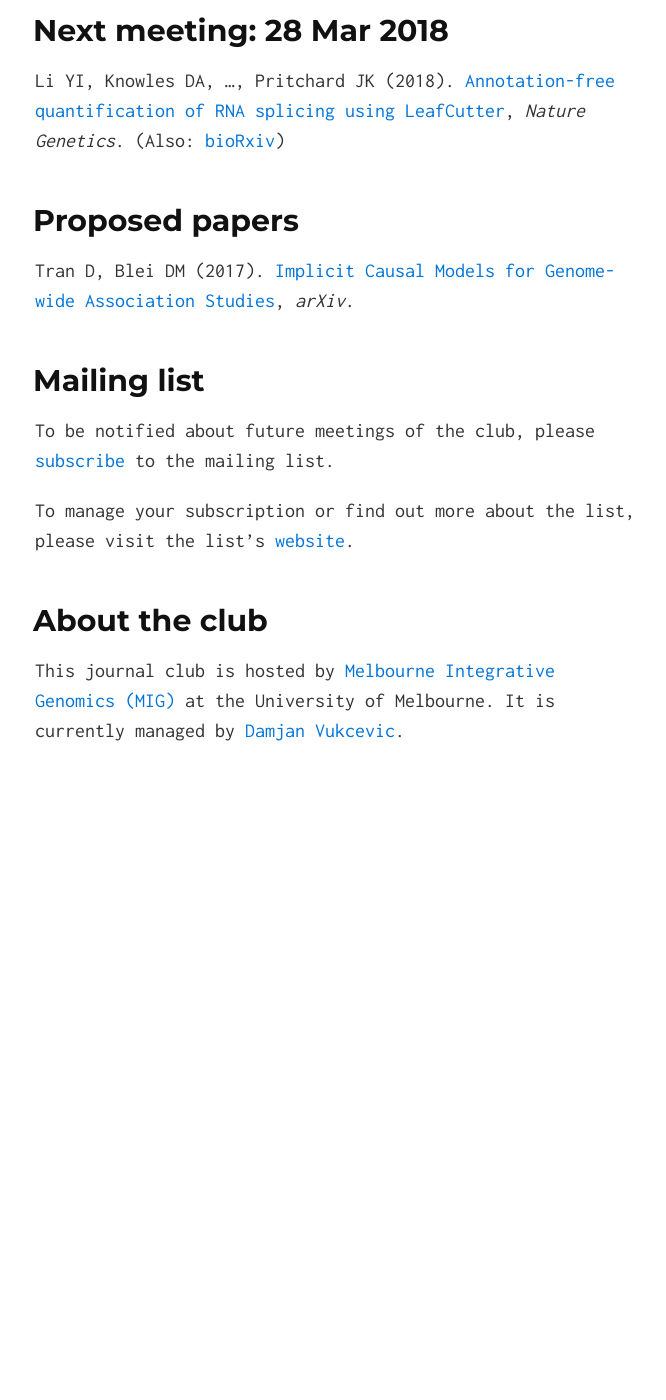
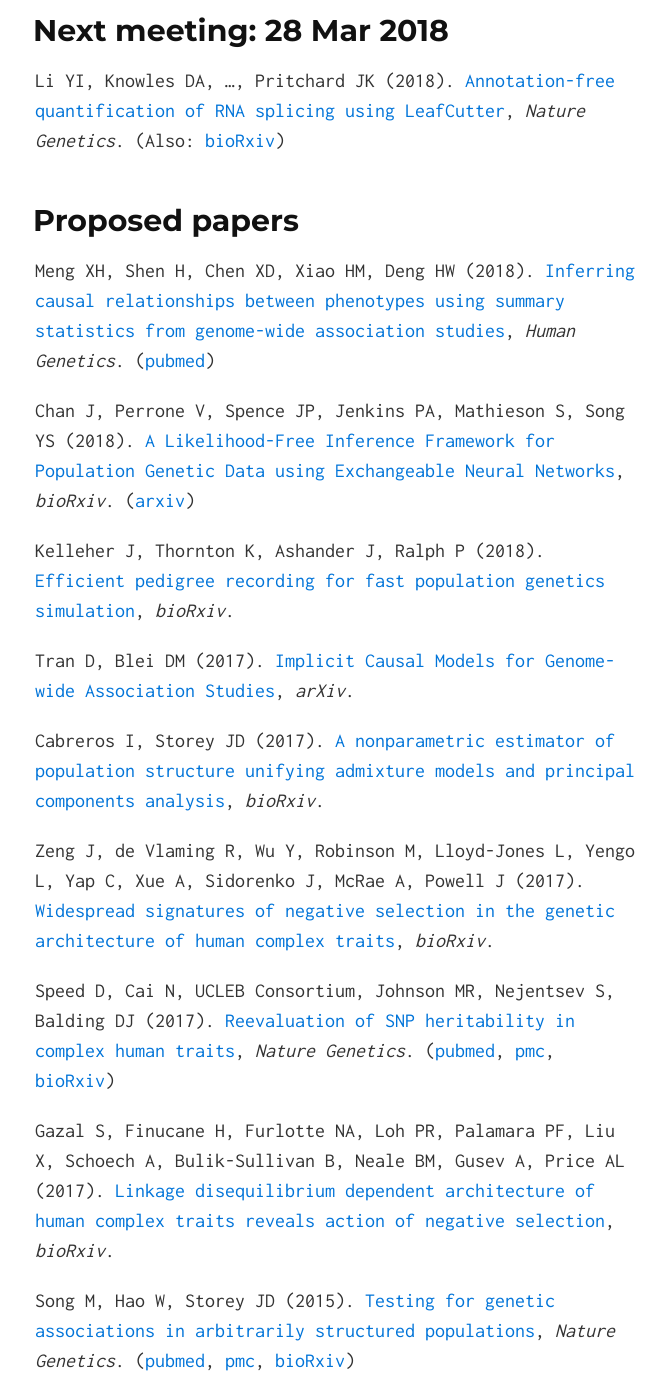
Before and after one commit to melbintgen/statgen-journal-club, a Jekyll site: the page built from index.md, in a window 1280 px wide and 1400 px high, scrolled down 324 px. Shown: the whole window, without its empty margins (305-971 px from the left). Built offline with Jekyll 4.4.1, drawn with Linux system fonts in a browser that asks for light colours; our own code applies the rules of GitHub Pages for plain Markdown files; before the commit the page ends 1170 px from its top, so only the background shows below that.

Commit message:
Add more proposed papers

```diff
--- a/index.md
+++ b/index.md
@@ -13,8 +13,49 @@ LeafCutter](https://dx.doi.org/10.1038/s41588-017-0004-9), *Nature Genetics*.
 
 ## Proposed papers
 
+Meng XH, Shen H, Chen XD, Xiao HM, Deng HW (2018).  [Inferring causal
+relationships between phenotypes using summary statistics from genome-wide
+association studies](https://doi.org/10.1007/s00439-018-1876-1), *Human
+Genetics*.  ([pubmed](https://www.ncbi.nlm.nih.gov/pubmed/29460149))
+
+Chan J, Perrone V, Spence JP, Jenkins PA, Mathieson S, Song YS (2018).  [A
+Likelihood-Free Inference Framework for Population Genetic Data using
+Exchangeable Neural Networks](https://doi.org/10.1101/267211 ), *bioRxiv*.
+([arxiv](https://arxiv.org/abs/1802.06153))
+
+Kelleher J, Thornton K, Ashander J, Ralph P (2018).  [Efficient pedigree
+recording for fast population genetics
+simulation](https://doi.org/10.1101/248500), *bioRxiv*.
+
 Tran D, Blei DM (2017).  [Implicit Causal Models for Genome-wide Association
 Studies](https://arxiv.org/abs/1710.10742), *arXiv*.
+
+Cabreros I, Storey JD (2017).  [A nonparametric estimator of population
+structure unifying admixture models and principal components
+analysis](https://doi.org/10.1101/240812), *bioRxiv*.
+
+Zeng J, de Vlaming R, Wu Y, Robinson M, Lloyd-Jones L, Yengo L, Yap C, Xue A,
+Sidorenko J, McRae A, Powell J (2017).  [Widespread signatures of negative
+selection in the genetic architecture of human complex
+traits](https://doi.org/10.1101/145755), *bioRxiv*.
+
+Speed D, Cai N, UCLEB Consortium, Johnson MR, Nejentsev S, Balding DJ (2017).
+[Reevaluation of SNP heritability in complex human
+traits](https://doi.org/10.1038/ng.3865), *Nature Genetics*.
+([pubmed](https://www.ncbi.nlm.nih.gov/pubmed/28530675),
+[pmc](https://www.ncbi.nlm.nih.gov/pmc/articles/PMC5493198/),
+[bioRxiv](https://doi.org/10.1101/074310))
+
+Gazal S, Finucane H, Furlotte NA, Loh PR, Palamara PF, Liu X, Schoech A,
+Bulik-Sullivan B, Neale BM, Gusev A, Price AL (2017).  [Linkage disequilibrium
+dependent architecture of human complex traits reveals action of negative
+selection](https://doi.org/10.1101/082024), *bioRxiv*.
+
+Song M, Hao W, Storey JD (2015).  [Testing for genetic associations in
+arbitrarily structured populations](https://doi.org/10.1038/ng.3244), *Nature
+Genetics*.  ([pubmed](https://www.ncbi.nlm.nih.gov/pubmed/25822090),
+[pmc](https://www.ncbi.nlm.nih.gov/pmc/articles/PMC4464830/),
+[bioRxiv](https://doi.org/10.1101/012682))
 
 
 ## Mailing list
```
